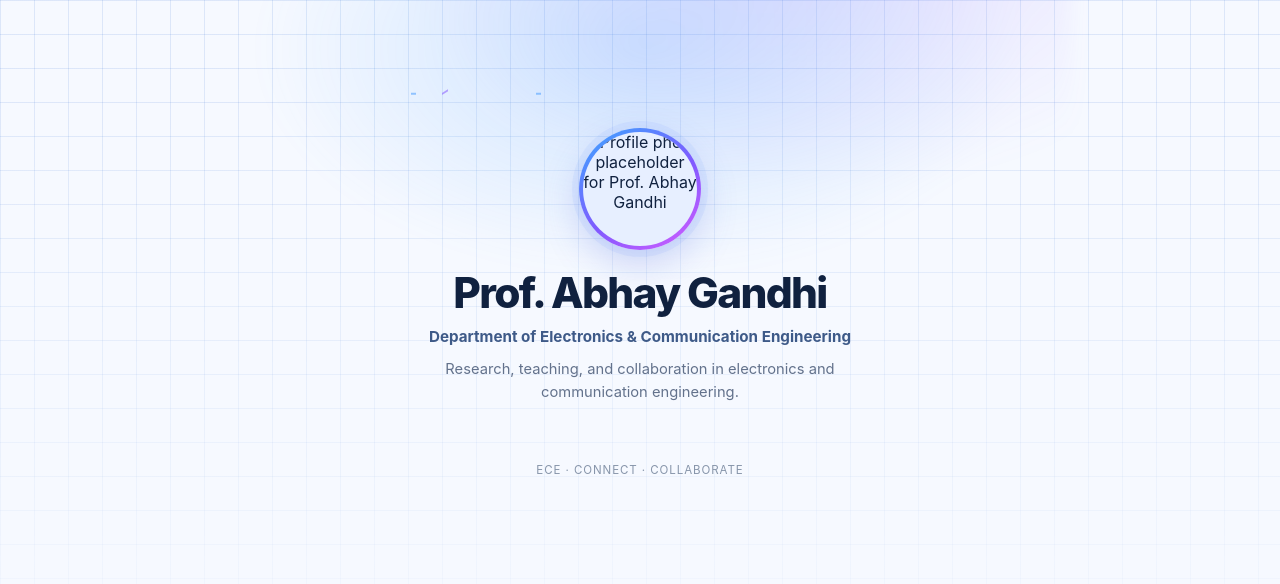
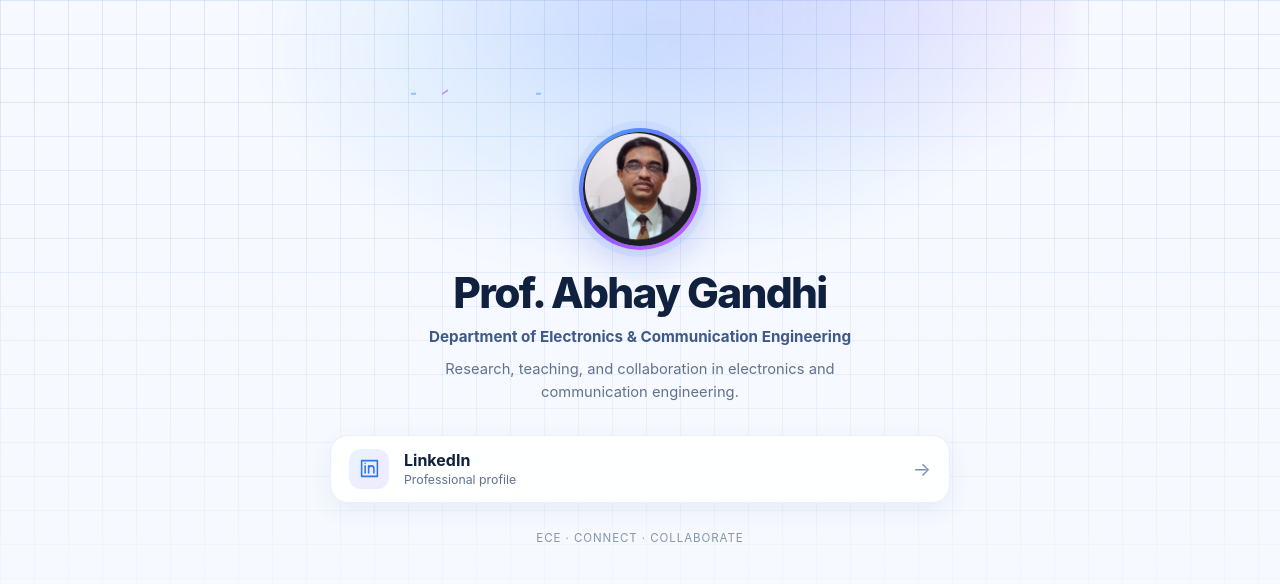
Before and after one commit to ECE-DEPT-VNIT/Teachers-day, a website: page ece-abhay-g7n2.html in a window 1280 px wide. Drawn offline with Linux system fonts and the light colour scheme.

Commit message:
Update Abhay Gandhi profile and LinkedIn link

```diff
--- a/ece-abhay-g7n2.html
+++ b/ece-abhay-g7n2.html
@@ -36,13 +36,17 @@
   <main>
     <div class="signal" aria-hidden="true"></div>
     <header class="profile">
-      <div class="avatar-ring"><img src="assets/images/pfp-placeholder.jpg" alt="Profile photo placeholder for Prof. Abhay Gandhi"></div>
+      <div class="avatar-ring"><img src="profile%20pics/Abhay%20Gandhi.png" alt="Portrait of Prof. Abhay Gandhi"></div>
       <h1>Prof. Abhay Gandhi</h1>
       <p class="title">Department of Electronics &amp; Communication Engineering</p>
       <p class="bio">Research, teaching, and collaboration in electronics and communication engineering.</p>
     </header>
     <div class="links-container">
-      <!-- Add cards using: <a class="link-card" href="#"><span class="icon">INLINE_SVG_ICON</span><span><strong>Link title</strong><small>Short description</small></span><span class="arrow">&#8594;</span></a> -->
+      <a class="link-card" href="https://www.linkedin.com/in/abhay-gandhi-0615242/" target="_blank" rel="noopener noreferrer">
+        <span class="icon" aria-hidden="true"><svg viewBox="0 0 24 24"><path d="M7 9v8M7 6v.01M11 17v-5a3 3 0 0 1 6 0v5M11 12V9"/><path d="M3 3h18v18H3z"/></svg></span>
+        <span><strong>LinkedIn</strong><small>Professional profile</small></span>
+        <span class="arrow" aria-hidden="true">&#8594;</span>
+      </a>
     </div>
     <footer>ECE &middot; Connect &middot; Collaborate</footer>
   </main>
```
Also changed, not shown: profile pics/Abhay Gandhi.png (added).
